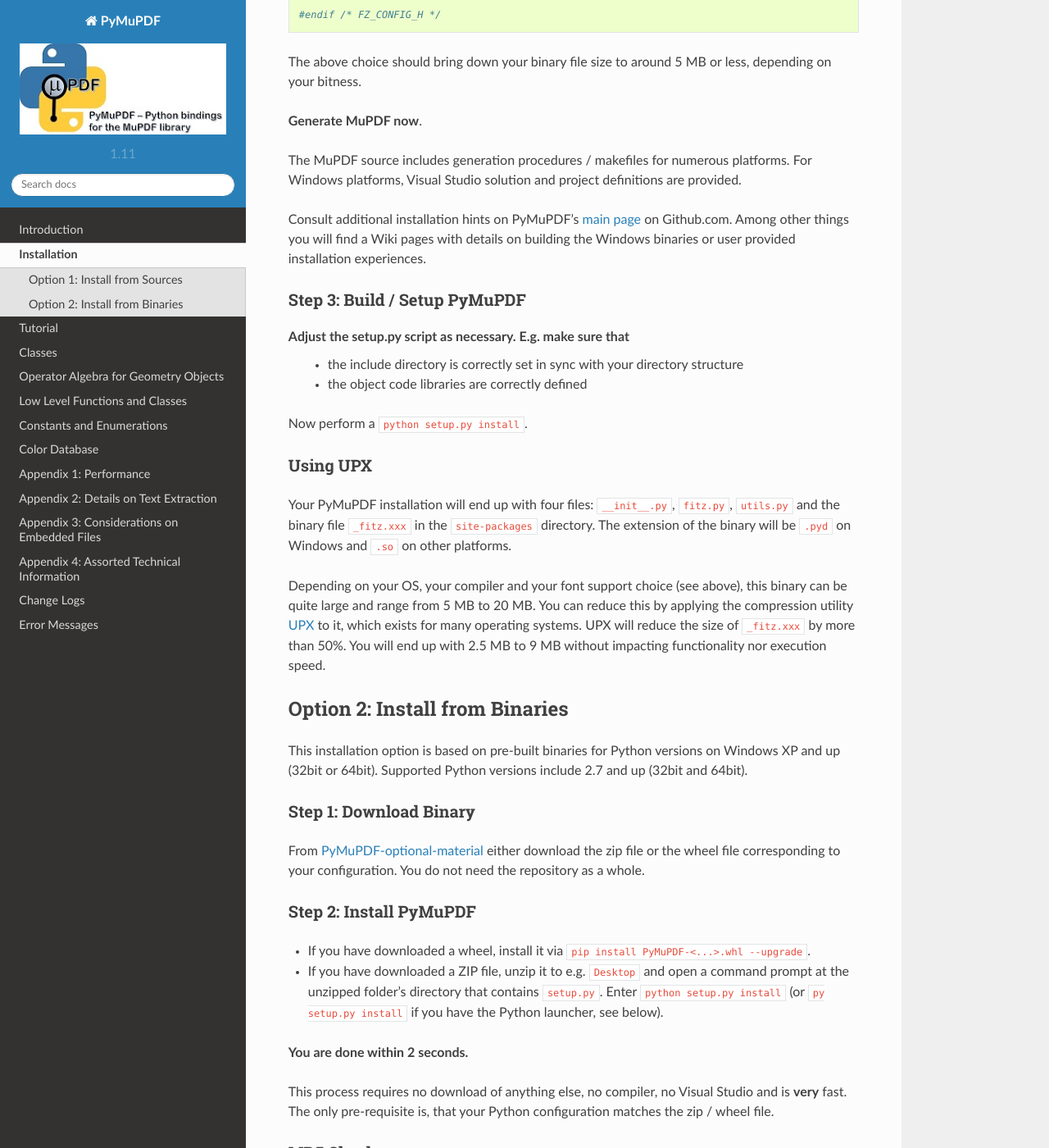
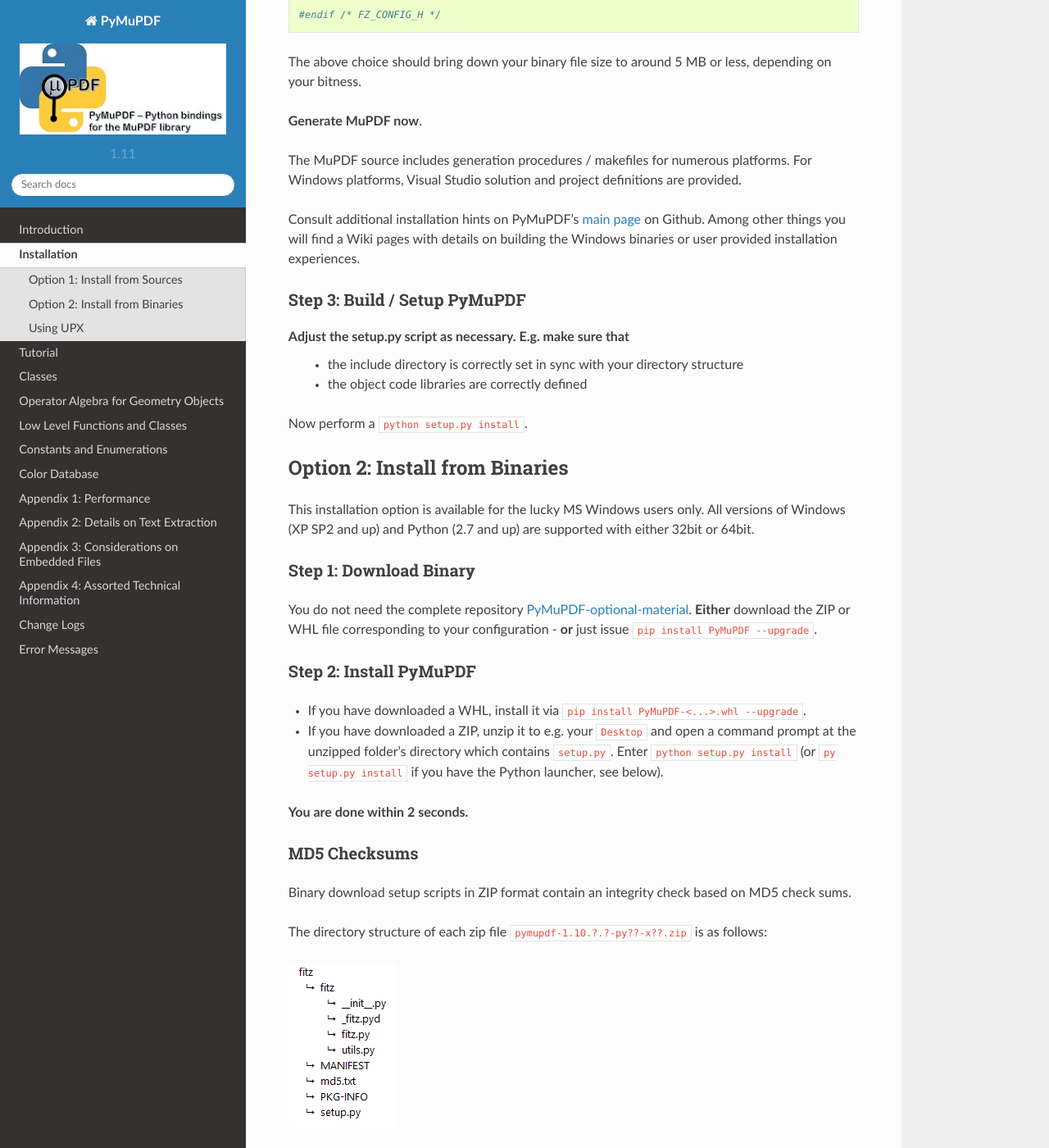
Before and after one commit to pymupdf/PyMuPDF-Optional-Material, a Sphinx documentation site: the page built from docs/installation.rst, in a window 1280 px wide and 1400 px high, scrolled down 2383 px. Shown: the whole window at 82% size. Built offline with Sphinx 7.4.7 and the Read the Docs theme 2.0.0, drawn with Linux system fonts in a browser that asks for light colours; some of the changed text lies outside the part shown.

Commit message:
Adjust docu b/o RTFD support

```diff
--- a/docs/installation.rst
+++ b/docs/installation.rst
@@ -4,7 +4,7 @@
 
 This process consists of three steps described below under **"Option 1: Install from Sources"**.
 
-If your operating system is Windows XP SP2 or higher (x86 or x64), you can perform a binary setup, detailed out under **"Option 2: Install from Binaries"**. This process is **much faster** and requires no compiler, no Visual Studio, no download of MuPDF, even no download of PyMuPDF. You only need to download the correct ZIP file or wheel file for your Python version.
+**However**, if your operating system is Windows, you can perform a binary setup, detailed out under **"Option 2: Install from Binaries"**. This process is **much faster** and requires the download of one 3 MB ZIP or WHL file only - no compiler, no Visual Studio, no download of MuPDF, even no download of PyMuPDF.
 
 Option 1: Install from Sources
 -------------------------------
@@ -110,7 +110,7 @@
 
 The MuPDF source includes generation procedures / makefiles for numerous platforms. For Windows platforms, Visual Studio solution and project definitions are provided.
 
-Consult additional installation hints on PyMuPDF's `main page <https://github.com/rk700/PyMuPDF/>`_ on Github.com. Among other things you will find a Wiki pages with details on building the Windows binaries or user provided installation experiences.
+Consult additional installation hints on PyMuPDF's `main page <https://github.com/rk700/PyMuPDF/>`_ on Github. Among other things you will find a Wiki pages with details on building the Windows binaries or user provided installation experiences.
 
 Step 3: Build / Setup PyMuPDF
 ~~~~~~~~~~~~~~~~~~~~~~~~~~~~~~
@@ -120,29 +120,21 @@
 
 Now perform a ``python setup.py install``.
 
-Using UPX
-~~~~~~~~~~~~~~~~~~
-Your PyMuPDF installation will end up with four files: ``__init__.py``, ``fitz.py``, ``utils.py`` and the binary file ``_fitz.xxx`` in the ``site-packages`` directory. The extension of the binary will be ``.pyd`` on Windows and ``.so`` on other platforms.
-
-Depending on your OS, your compiler and your font support choice (see above), this binary can be quite large and range from 5 MB to 20 MB. You can reduce this by applying the compression utility `UPX <https://upx.github.io/>`_ to it, which exists for many operating systems. UPX will reduce the size of ``_fitz.xxx`` by more than 50%. You will end up with 2.5 MB to 9 MB without impacting functionality nor execution speed.
-
 Option 2: Install from Binaries
 --------------------------------
-This installation option is based on pre-built binaries for Python versions on Windows XP and up (32bit or 64bit). Supported Python versions include 2.7 and up (32bit and 64bit).
+This installation option is available for the lucky MS Windows users only. All versions of Windows (XP SP2 and up) and Python (2.7 and up) are supported with either 32bit or 64bit.
 
 Step 1: Download Binary
 ~~~~~~~~~~~~~~~~~~~~~~~~~~~~~~~~~~
-From `PyMuPDF-optional-material <https://github.com/JorjMcKie/PyMuPDF-optional-material/>`_ either download the zip file or the wheel file corresponding to your configuration. You do not need the repository as a whole.
+You do not need the complete repository `PyMuPDF-optional-material <https://github.com/JorjMcKie/PyMuPDF-optional-material/>`_. **Either** download the ZIP or WHL file corresponding to your configuration - **or** just issue ``pip install PyMuPDF --upgrade``.
 
 Step 2: Install PyMuPDF
 ~~~~~~~~~~~~~~~~~~~~~~~~
-* If you have downloaded a wheel, install it via ``pip install PyMuPDF-<...>.whl --upgrade``.
+* If you have downloaded a WHL, install it via ``pip install PyMuPDF-<...>.whl --upgrade``.
 
-* If you have downloaded a ZIP file, unzip it to e.g. ``Desktop`` and open a command prompt at the unzipped folder's directory that contains ``setup.py``. Enter ``python setup.py install`` (or ``py setup.py install`` if you have the Python launcher, see below).
+* If you have downloaded a ZIP, unzip it to e.g. your ``Desktop`` and open a command prompt at the unzipped folder's directory which contains ``setup.py``. Enter ``python setup.py install`` (or ``py setup.py install`` if you have the Python launcher, see below).
 
 **You are done within 2 seconds.**
-
-This process requires no download of anything else, no compiler, no Visual Studio and is **very** fast. The only pre-requisite is, that your Python configuration matches the zip / wheel file.
 
 MD5 Checksums
 ~~~~~~~~~~~~~~
@@ -175,3 +167,9 @@
 The shebang line of ``setup.py`` will be interpreted by ``py.exe`` to automatically find the right Python, and the internal checks will make sure that version and bitness are what they sould be.
 
 When using wheels, configuration conflict detection is done by ``pip``.
+
+Using UPX
+-------------
+Your PyMuPDF installation will end up with four files: ``__init__.py``, ``fitz.py``, ``utils.py`` and the binary file ``_fitz.xxx`` in the ``site-packages`` directory. The extension of the binary will be ``.pyd`` on Windows and ``.so`` on other platforms.
+
+Depending on your OS, your compiler and your font support choice (see above), this binary can be quite large and range from 5 MB to 20 MB. You can reduce this by applying the compression utility `UPX <https://upx.github.io/>`_ to it, which probably also exists for your operating system. UPX will reduce the size of ``_fitz.xxx`` by more than 50%. You will end up with 2.5 MB to 9 MB without impacting functionality nor execution speed.
--- a/docs/version.rst
+++ b/docs/version.rst
@@ -1,4 +1,4 @@
 Covered Version
 --------------------
 
-This documentation covers PyMuPDF features included in build date **2017-10-20** and time **13:53:03**. These values are taken from variable ``fitz.VerionDate``.
+This documentation covers PyMuPDF 1.11.1 features as of **2017-11-01, 02:32:46**.
```
Also changed, not shown: 1 other file.
